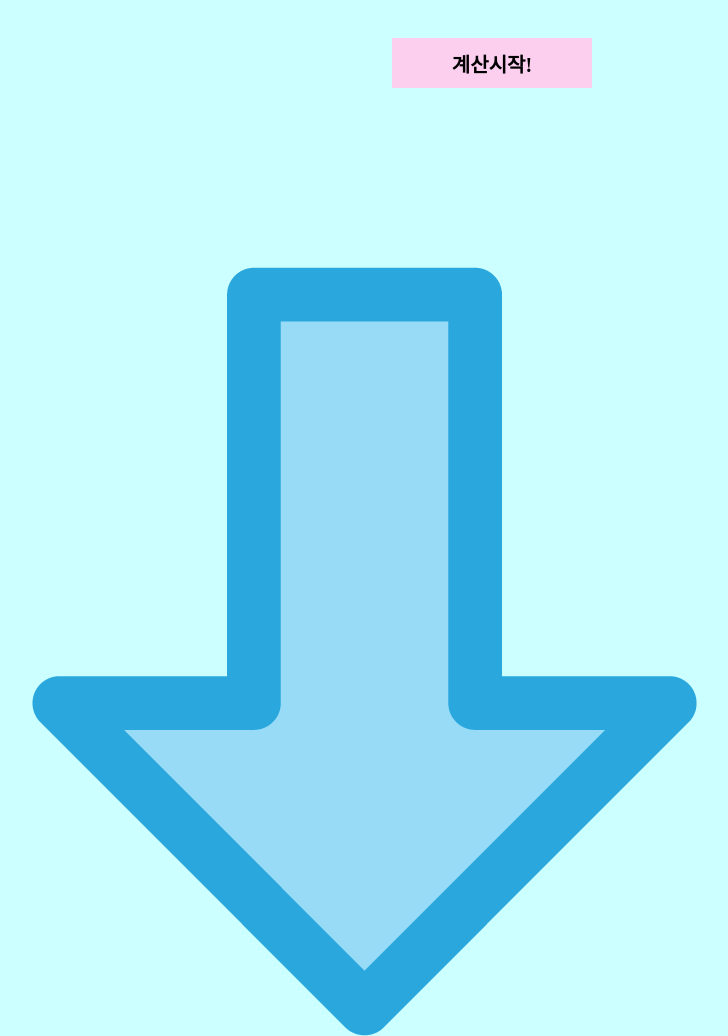
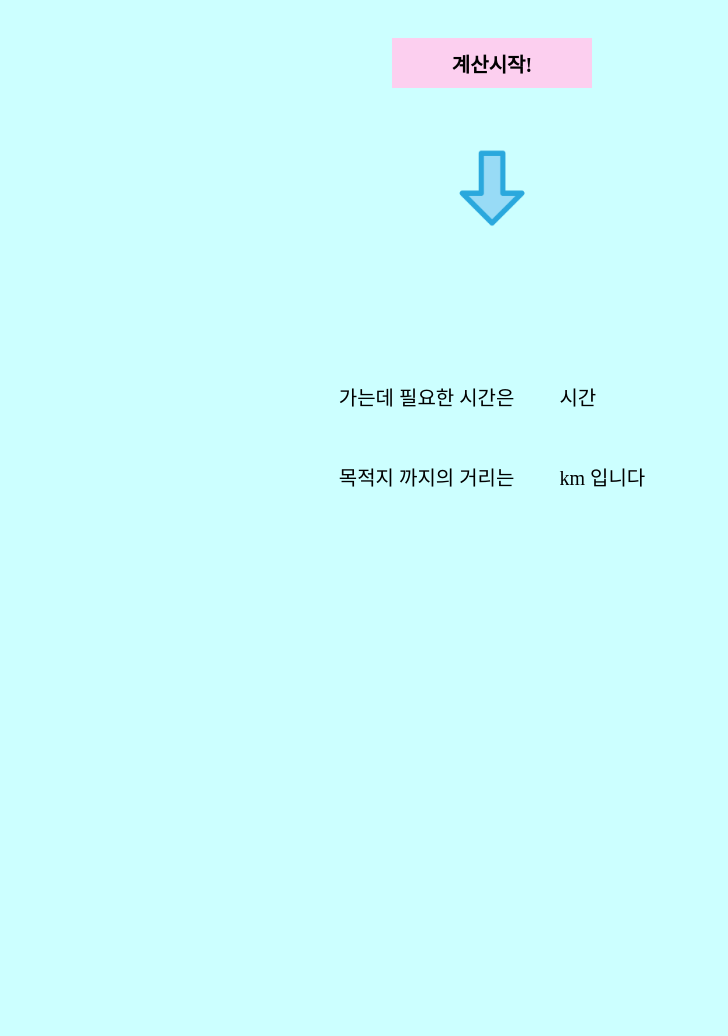
Before and after one commit to LeeHuiJong/back_to_home, a plain HTML site: page index.html in a window 1280 px wide. Shown: the part 1280-2316 px from the top of the page, without its empty margins (156-884 px from the left). After the commit the page ends 1782 px from the top, so only its background shows below. Drawn offline with Linux system fonts and the light colour scheme; a web font is replaced by a local one.

Commit message:
Add files via upload

```diff
--- a/css/style.css
+++ b/css/style.css
@@ -128,3 +128,18 @@ body{
     font-weight: bold;
     cursor: pointer;
 }
+
+.loading{
+    display: flex;
+    flex-direction: column;
+    align-items: center;
+    margin-bottom: 50px;
+
+}
+
+.loading .loading_wrap img {
+
+    width: 100px;
+    height: auto;
+    animation: rotate 1.6s infinite linear;
+}
```
